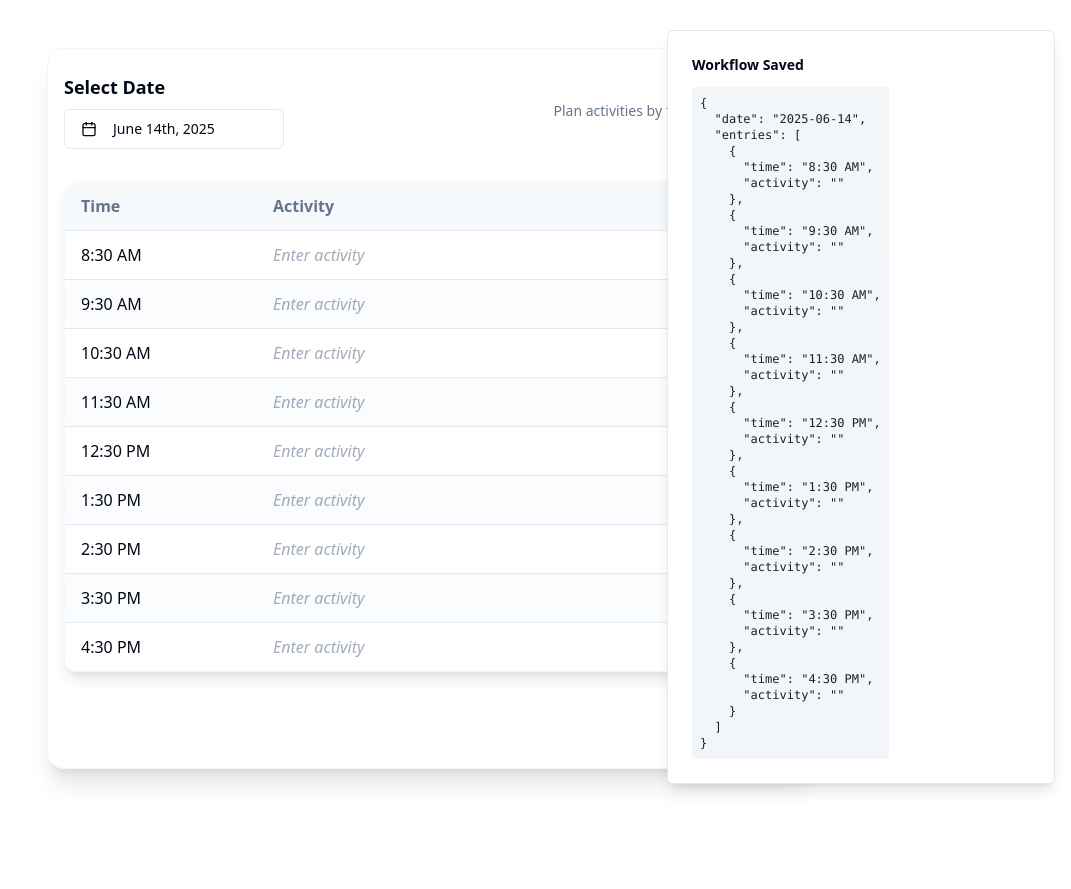
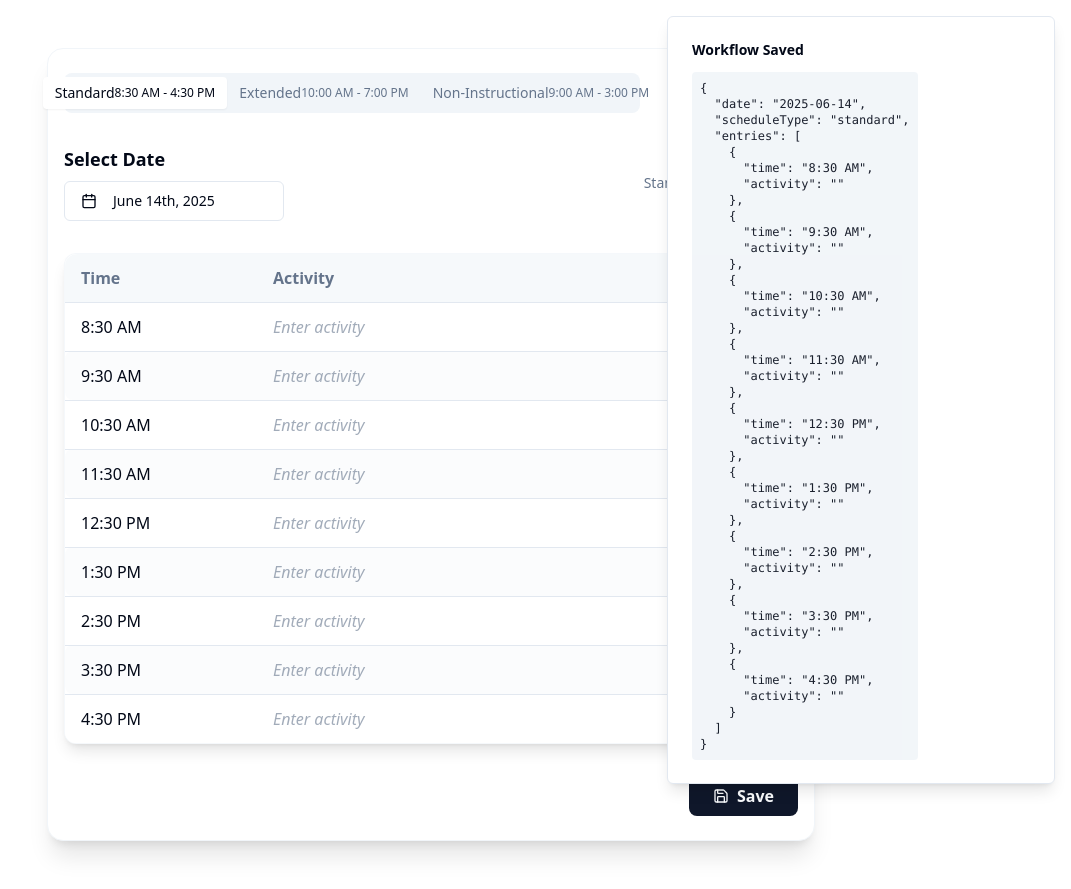
Before and after one commit to prudhvicharan06/mentor-time-scribe, a React (Vite) app: page / in a window 1280 px wide. Both pictures are taken after a click on the button "Save". Shown: the whole page, without its empty margins (209-1280 px from the left). Before the commit the page ends 817 px from the top, so only its background shows below. Built offline with nearby package versions, Linux system fonts and the light colour scheme.

Commit message:
Implement tab-based schedule selection
Adds tab-based navigation to switch between different mentor schedule types (Standard, Extended, Non-Instructional).

```diff
--- a/src/components/MentorWorkflow.tsx
+++ b/src/components/MentorWorkflow.tsx
@@ -7,8 +7,6 @@ import { Calendar } from "@/components/ui/calendar";
 import { Button } from "@/components/ui/button";
 import { Popover, PopoverContent, PopoverTrigger } from "@/components/ui/popover";
 import { toast } from "@/hooks/use-toast";
-
-// import shadcn/ui table components
 import {
   Table,
   TableHeader,
@@ -17,13 +15,34 @@ import {
   TableHead,
   TableCell,
 } from "@/components/ui/table";
+import { Tabs, TabsList, TabsTrigger, TabsContent } from "@/components/ui/tabs";
 
 // Helper: generate time slots given start/end/interval in minutes
-function generateDefaultTimeSlots() {
-  const slots: { time: string; activity: string }[] = [];
-  const startMinutes = 8 * 60 + 30; // 8:30
-  const endMinutes = 16 * 60 + 30; // 16:30
-  for (let min = startMinutes; min <= endMinutes; min += 60) {
+function generateTimeSlots(type: "standard" | "extended" | "nonInstructional") {
+  let slots: { time: string; activity: string }[] = [];
+  let startMinutes: number, endMinutes: number, interval: number;
+  switch (type) {
+    case "standard":
+      startMinutes = 8 * 60 + 30; // 8:30
+      endMinutes = 16 * 60 + 30;  // 16:30
+      interval = 60;
+      break;
+    case "extended":
+      startMinutes = 10 * 60;     // 10:00
+      endMinutes = 19 * 60;       // 19:00
+      interval = 60;
+      break;
+    case "nonInstructional":
+      startMinutes = 9 * 60;      // 9:00
+      endMinutes = 15 * 60;       // 15:00
+      interval = 90;
+      break;
+    default:
+      startMinutes = 8 * 60 + 30;
+      endMinutes = 16 * 60 + 30;
+      interval = 60;
+  }
+  for (let min = startMinutes; min <= endMinutes; min += interval) {
     const hour = Math.floor(min / 60);
     const minute = min % 60;
     const ampm = hour < 12 ? "AM" : "PM";
@@ -38,18 +57,21 @@ function generateDefaultTimeSlots() {
 
 export default function MentorWorkflow() {
   const [date, setDate] = React.useState<Date>(new Date());
-  const [entries, setEntries] = React.useState<{ time: string; activity: string }[]>(generateDefaultTimeSlots);
-
-  // Inline edit state
+  const [scheduleType, setScheduleType] = React.useState<"standard" | "extended" | "nonInstructional">("standard");
+  const [entries, setEntries] = React.useState<{ time: string; activity: string }[]>(() => generateTimeSlots("standard"));
   const [editRow, setEditRow] = React.useState<number | null>(null);
   const [editField, setEditField] = React.useState<"time" | "activity" | null>(null);
 
+  // When schedule type changes, reset slots
+  React.useEffect(() => {
+    setEntries(generateTimeSlots(scheduleType));
+    setEditRow(null);
+    setEditField(null);
+  }, [scheduleType]);
+
   // Handle cell changes: update entries array by index
   const handleCellChange = (idx: number, field: "time" | "activity", value: string) => {
-    setEntries((old) => {
-      const updated = old.map((entry, i) => (i === idx ? { ...entry, [field]: value } : entry));
-      return updated;
-    });
+    setEntries((old) => old.map((entry, i) => (i === idx ? { ...entry, [field]: value } : entry)));
   };
 
   // Save: show toast with result (could be replaced by API call)
@@ -58,7 +80,7 @@ export default function MentorWorkflow() {
       title: "Workflow Saved",
       description: (
         <pre className="mt-2 bg-muted p-2 rounded text-left whitespace-pre-wrap text-xs">
-          {JSON.stringify({ date: format(date, "yyyy-MM-dd"), entries }, null, 2)}
+          {JSON.stringify({ date: format(date, "yyyy-MM-dd"), scheduleType, entries }, null, 2)}
         </pre>
       ),
     });
@@ -66,6 +88,19 @@ export default function MentorWorkflow() {
 
   return (
     <div className="w-full max-w-3xl mx-auto mt-12 mb-12 px-4 py-6 bg-card rounded-2xl shadow-xl border border-muted animate-fade-in">
+      {/* Schedule Tabs */}
+      <Tabs value={scheduleType} onValueChange={(v) => {
+        if (v === "standard" || v === "extended" || v === "nonInstructional") {
+          setScheduleType(v);
+        }
+      }} className="mb-8 w-full">
+        <TabsList className="w-full max-w-xl flex rounded-lg">
+          <TabsTrigger value="standard" className="flex-1">Standard<br /><span className="font-normal text-xs">8:30 AM - 4:30 PM</span></TabsTrigger>
+          <TabsTrigger value="extended" className="flex-1">Extended<br /><span className="font-normal text-xs">10:00 AM - 7:00 PM</span></TabsTrigger>
+          <TabsTrigger value="nonInstructional" className="flex-1">Non-Instructional<br /><span className="font-normal text-xs">9:00 AM - 3:00 PM</span></TabsTrigger>
+        </TabsList>
+      </Tabs>
+
       {/* Date Picker */}
       <div className="flex flex-col md:flex-row md:items-center md:justify-between gap-4 mb-8">
         <div>
@@ -96,7 +131,13 @@ export default function MentorWorkflow() {
             </PopoverContent>
           </Popover>
         </div>
-        <span className="text-sm text-muted-foreground mt-1 md:mt-0">Plan activities by time slot for the day</span>
+        <span className="text-sm text-muted-foreground mt-1 md:mt-0">
+          {scheduleType === "standard"
+            ? "Standard mentor hours"
+            : scheduleType === "extended"
+            ? "Extended mentor hours"
+            : "Non-Instructional day schedule"}
+        </span>
       </div>
 
       {/* Appealing Table */}
@@ -118,8 +159,8 @@ export default function MentorWorkflow() {
                 key={idx}
                 className={cn(
                   "transition-colors text-base",
-                  idx % 2 === 1 ? "bg-accent/30" : "bg-card", // zebra stripes
-                  "hover:bg-primary/10", // subtle hover
+                  idx % 2 === 1 ? "bg-accent/30" : "bg-card",
+                  "hover:bg-primary/10",
                   editRow === idx && "ring-2 ring-primary/40"
                 )}
               >
```
